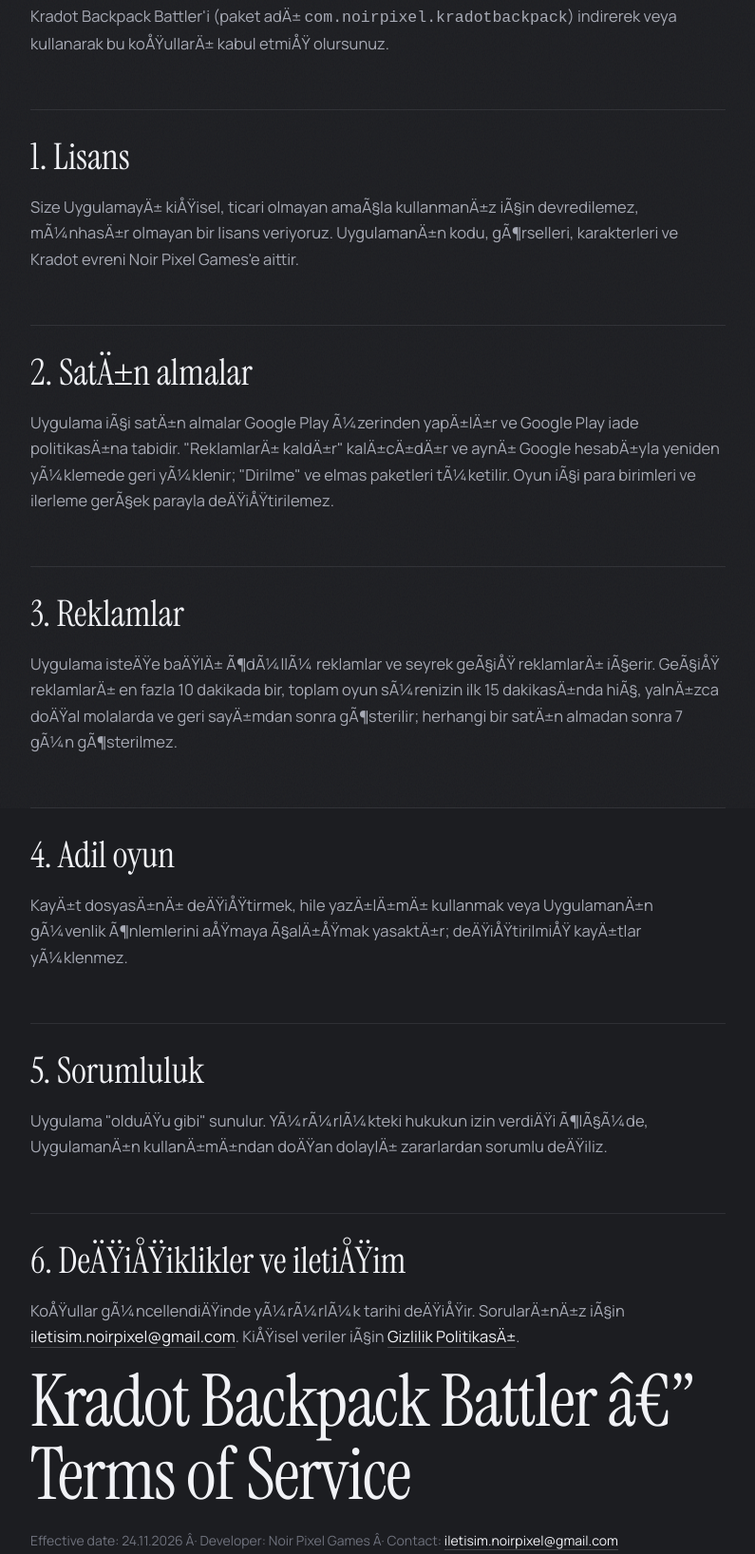
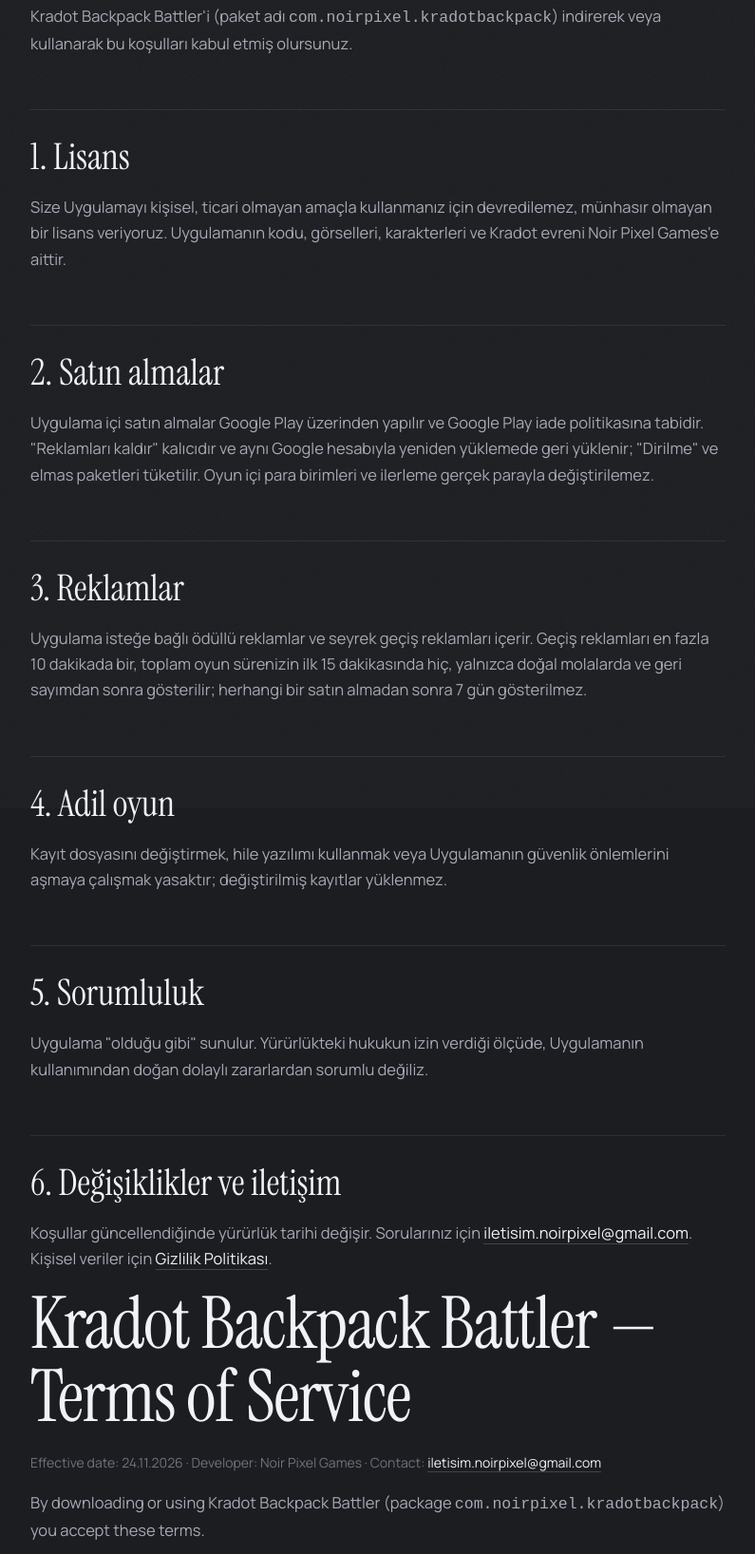
Before and after one commit to NoirPixelGames/NoirPixelGames.github.io, a plain HTML site: page pixel-kradot-backpack/terms-of-service.html in a window 1280 px wide. Shown: the part 354-1990 px from the top of the page at 95% size, without its empty margins (242-1037 px from the left). Drawn offline with Linux system fonts and the light colour scheme.

Commit message:
Kradot Backpack kullanim kosullari: PowerShell kodlama bozulmasi duzeltildi (UTF-8, BOM yok)
Co-Authored-By: Claude Opus 5.5 <noreply@anthropic.com>

```diff
--- a/pixel-kradot-backpack/terms-of-service.html
+++ b/pixel-kradot-backpack/terms-of-service.html
@@ -3,7 +3,7 @@
 <head>
 <meta charset="utf-8">
 <meta name="viewport" content="width=device-width, initial-scale=1">
-<title>Kradot Backpack Battler â€” KullanÄ±m KoÅŸullarÄ± / Terms of Service</title>
+<title>Kradot Backpack Battler — Kullanım Koşulları / Terms of Service</title>
 
 <link rel="preconnect" href="https://fonts.googleapis.com"><link rel="preconnect" href="https://fonts.gstatic.com" crossorigin>
 <link href="https://fonts.googleapis.com/css2?family=Instrument+Serif:ital@0;1&family=Manrope:wght@400;500;600;700&family=Montserrat:wght@600&display=swap" rel="stylesheet">
@@ -12,7 +12,7 @@
 <meta property="og:type" content="website">
 <meta property="og:site_name" content="Noir Pixel Games">
 <meta property="og:url" content="https://noirpixelgames.github.io/pixel-kradot-backpack/terms-of-service.html">
-<meta property="og:title" content="Kradot Backpack Battler â€” KullanÄ±m KoÅŸullarÄ± / Terms of Service">
+<meta property="og:title" content="Kradot Backpack Battler — Kullanım Koşulları / Terms of Service">
 <meta property="og:description" content="Noir Pixel Games">
 <meta property="og:image" content="https://noirpixelgames.github.io/assets/backpack/feature.webp">
 <meta name="twitter:card" content="summary_large_image">
@@ -22,25 +22,25 @@
 <body data-page="legal">
 <main class="doc-page"><div class="wrap doc">
 
-<h1>Kradot Backpack Battler â€” KullanÄ±m KoÅŸullarÄ±</h1>
-<p class="meta">YÃ¼rÃ¼rlÃ¼k tarihi: 22.10.2026 Â· GeliÅŸtirici: Noir Pixel Games Â· Ä°letiÅŸim: <a href="mailto:iletisim.noirpixel@gmail.com">iletisim.noirpixel@gmail.com</a></p>
-<p>Kradot Backpack Battler'i (paket adÄ± <code>com.noirpixel.kradotbackpack</code>) indirerek veya kullanarak bu koÅŸullarÄ± kabul etmiÅŸ olursunuz.</p>
+<h1>Kradot Backpack Battler — Kullanım Koşulları</h1>
+<p class="meta">Yürürlük tarihi: 24.11.2026 · Geliştirici: Noir Pixel Games · İletişim: <a href="mailto:iletisim.noirpixel@gmail.com">iletisim.noirpixel@gmail.com</a></p>
+<p>Kradot Backpack Battler'i (paket adı <code>com.noirpixel.kradotbackpack</code>) indirerek veya kullanarak bu koşulları kabul etmiş olursunuz.</p>
 <h2>1. Lisans</h2>
-<p>Size UygulamayÄ± kiÅŸisel, ticari olmayan amaÃ§la kullanmanÄ±z iÃ§in devredilemez, mÃ¼nhasÄ±r olmayan bir lisans veriyoruz. UygulamanÄ±n kodu, gÃ¶rselleri, karakterleri ve Kradot evreni Noir Pixel Games'e aittir.</p>
-<h2>2. SatÄ±n almalar</h2>
-<p>Uygulama iÃ§i satÄ±n almalar Google Play Ã¼zerinden yapÄ±lÄ±r ve Google Play iade politikasÄ±na tabidir. "ReklamlarÄ± kaldÄ±r" kalÄ±cÄ±dÄ±r ve aynÄ± Google hesabÄ±yla yeniden yÃ¼klemede geri yÃ¼klenir; "Dirilme" ve elmas paketleri tÃ¼ketilir. Oyun iÃ§i para birimleri ve ilerleme gerÃ§ek parayla deÄŸiÅŸtirilemez.</p>
+<p>Size Uygulamayı kişisel, ticari olmayan amaçla kullanmanız için devredilemez, münhasır olmayan bir lisans veriyoruz. Uygulamanın kodu, görselleri, karakterleri ve Kradot evreni Noir Pixel Games'e aittir.</p>
+<h2>2. Satın almalar</h2>
+<p>Uygulama içi satın almalar Google Play üzerinden yapılır ve Google Play iade politikasına tabidir. "Reklamları kaldır" kalıcıdır ve aynı Google hesabıyla yeniden yüklemede geri yüklenir; "Dirilme" ve elmas paketleri tüketilir. Oyun içi para birimleri ve ilerleme gerçek parayla değiştirilemez.</p>
 <h2>3. Reklamlar</h2>
-<p>Uygulama isteÄŸe baÄŸlÄ± Ã¶dÃ¼llÃ¼ reklamlar ve seyrek geÃ§iÅŸ reklamlarÄ± iÃ§erir. GeÃ§iÅŸ reklamlarÄ± en fazla 10 dakikada bir, toplam oyun sÃ¼renizin ilk 15 dakikasÄ±nda hiÃ§, yalnÄ±zca doÄŸal molalarda ve geri sayÄ±mdan sonra gÃ¶sterilir; herhangi bir satÄ±n almadan sonra 7 gÃ¼n gÃ¶sterilmez.</p>
+<p>Uygulama isteğe bağlı ödüllü reklamlar ve seyrek geçiş reklamları içerir. Geçiş reklamları en fazla 10 dakikada bir, toplam oyun sürenizin ilk 15 dakikasında hiç, yalnızca doğal molalarda ve geri sayımdan sonra gösterilir; herhangi bir satın almadan sonra 7 gün gösterilmez.</p>
 <h2>4. Adil oyun</h2>
-<p>KayÄ±t dosyasÄ±nÄ± deÄŸiÅŸtirmek, hile yazÄ±lÄ±mÄ± kullanmak veya UygulamanÄ±n gÃ¼venlik Ã¶nlemlerini aÅŸmaya Ã§alÄ±ÅŸmak yasaktÄ±r; deÄŸiÅŸtirilmiÅŸ kayÄ±tlar yÃ¼klenmez.</p>
+<p>Kayıt dosyasını değiştirmek, hile yazılımı kullanmak veya Uygulamanın güvenlik önlemlerini aşmaya çalışmak yasaktır; değiştirilmiş kayıtlar yüklenmez.</p>
 <h2>5. Sorumluluk</h2>
-<p>Uygulama "olduÄŸu gibi" sunulur. YÃ¼rÃ¼rlÃ¼kteki hukukun izin verdiÄŸi Ã¶lÃ§Ã¼de, UygulamanÄ±n kullanÄ±mÄ±ndan doÄŸan dolaylÄ± zararlardan sorumlu deÄŸiliz.</p>
-<h2>6. DeÄŸiÅŸiklikler ve iletiÅŸim</h2>
-<p>KoÅŸullar gÃ¼ncellendiÄŸinde yÃ¼rÃ¼rlÃ¼k tarihi deÄŸiÅŸir. SorularÄ±nÄ±z iÃ§in <a href="mailto:iletisim.noirpixel@gmail.com">iletisim.noirpixel@gmail.com</a>. KiÅŸisel veriler iÃ§in <a href="privacy-policy.html">Gizlilik PolitikasÄ±</a>.</p>
+<p>Uygulama "olduğu gibi" sunulur. Yürürlükteki hukukun izin verdiği ölçüde, Uygulamanın kullanımından doğan dolaylı zararlardan sorumlu değiliz.</p>
+<h2>6. Değişiklikler ve iletişim</h2>
+<p>Koşullar güncellendiğinde yürürlük tarihi değişir. Sorularınız için <a href="mailto:iletisim.noirpixel@gmail.com">iletisim.noirpixel@gmail.com</a>. Kişisel veriler için <a href="privacy-policy.html">Gizlilik Politikası</a>.</p>
 
 <div class="lang">
-<h1>Kradot Backpack Battler â€” Terms of Service</h1>
-<p class="meta">Effective date: 24.11.2026 Â· Developer: Noir Pixel Games Â· Contact: <a href="mailto:iletisim.noirpixel@gmail.com">iletisim.noirpixel@gmail.com</a></p>
+<h1>Kradot Backpack Battler — Terms of Service</h1>
+<p class="meta">Effective date: 24.11.2026 · Developer: Noir Pixel Games · Contact: <a href="mailto:iletisim.noirpixel@gmail.com">iletisim.noirpixel@gmail.com</a></p>
 <p>By downloading or using Kradot Backpack Battler (package <code>com.noirpixel.kradotbackpack</code>) you accept these terms.</p>
 <h2>1. Licence</h2>
 <p>We grant you a non-transferable, non-exclusive licence to use the App for personal, non-commercial purposes. The App's code, art, characters and the Kradot universe belong to Noir Pixel Games.</p>
```
